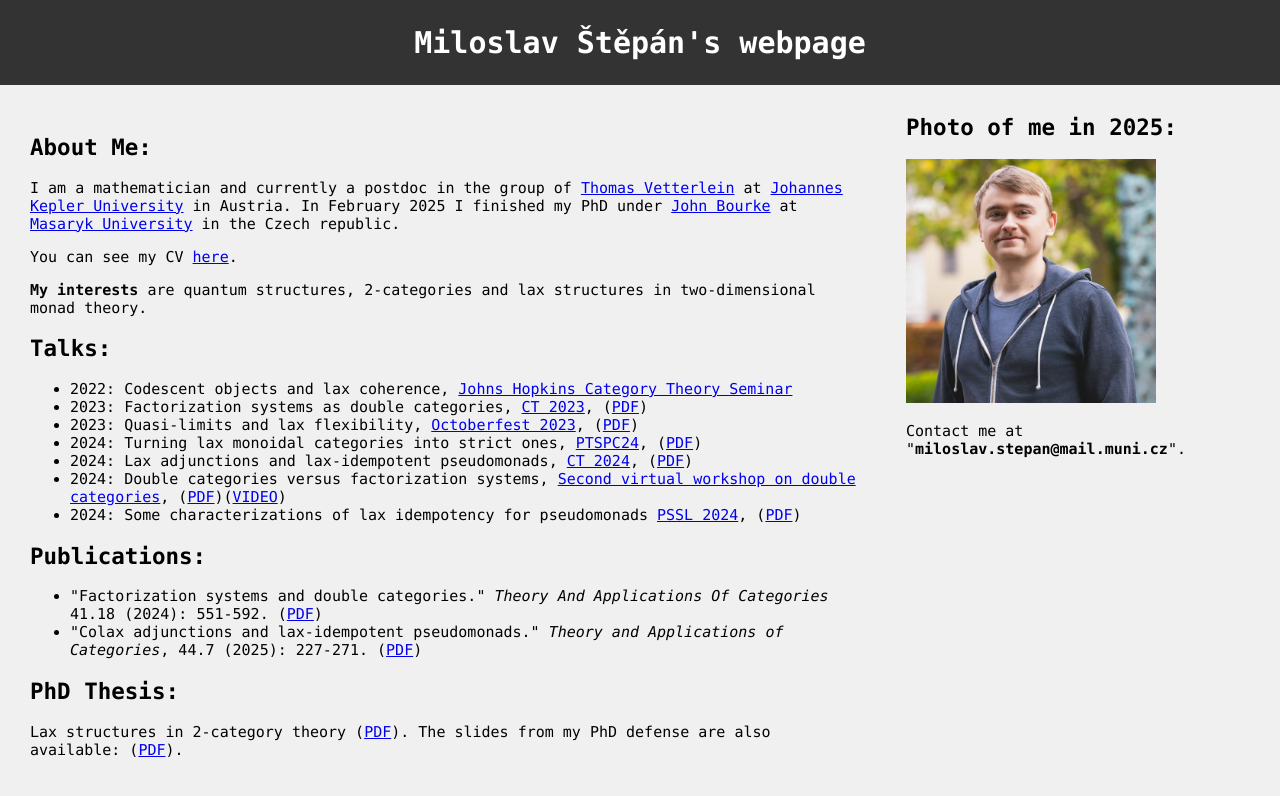
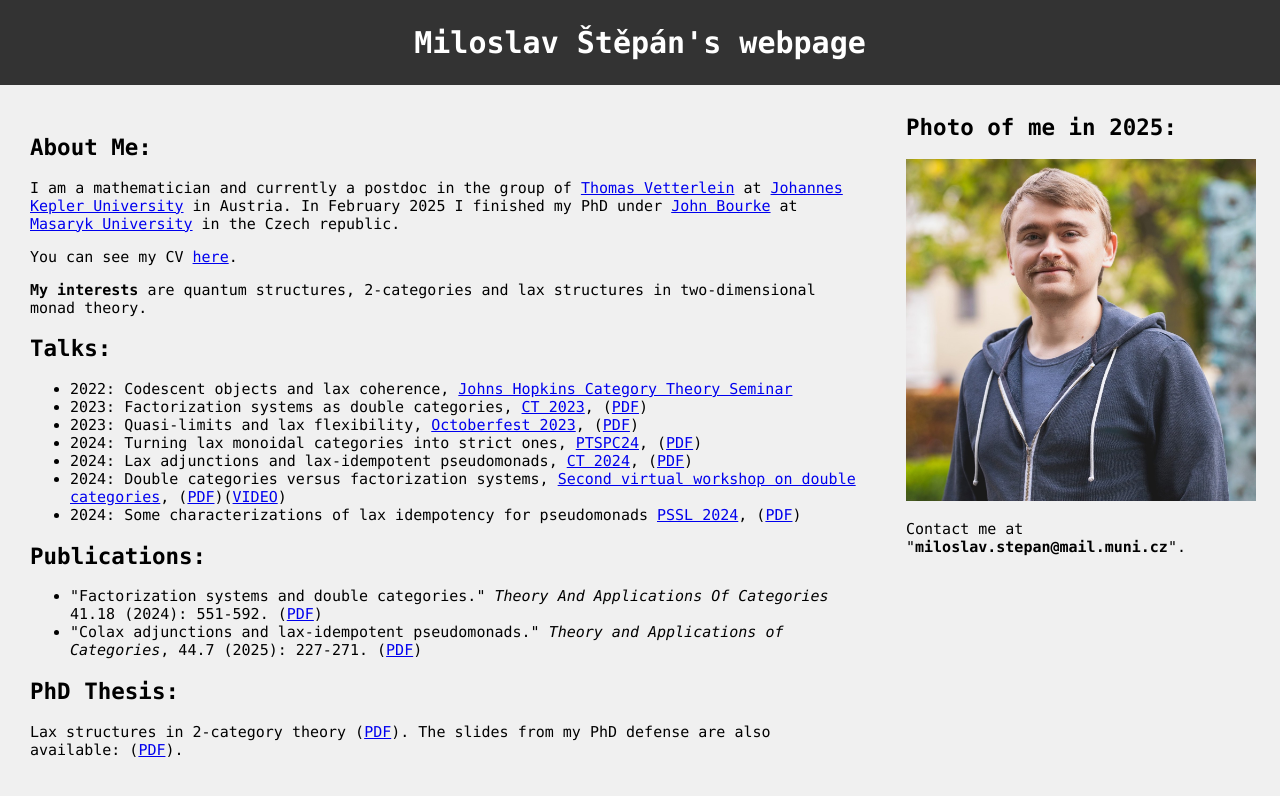
Before and after one commit to MiloslavStepan/MiloslavStepan.github.io, a Jekyll site: the page built from README.md, in a window 1280 px wide. Shown: the top 796 px of the page. Built offline with Jekyll 4.4.1, drawn with Linux system fonts in a browser that asks for light colours; our own code applies the rules of GitHub Pages for plain Markdown files.

Commit message:
Update home.html

```diff
--- a/_layouts/home.html
+++ b/_layouts/home.html
@@ -102,7 +102,7 @@
   </div>
   <div class="column2"> <!-- style="background-color:#bbb;"> -->
 <h2>Photo of me in 2025:</h2>
-<img src="Files/Milostav Stepan_ACADEMIC2.jpg" alt="Photo of me" width="250">
+<img src="Files/Milostav Stepan_ACADEMIC2.jpg" alt="Photo of me" width="350">
 <p>Contact me at "<b>miloslav.stepan@mail.muni.cz</b>".</p>
 
   </div>
```
